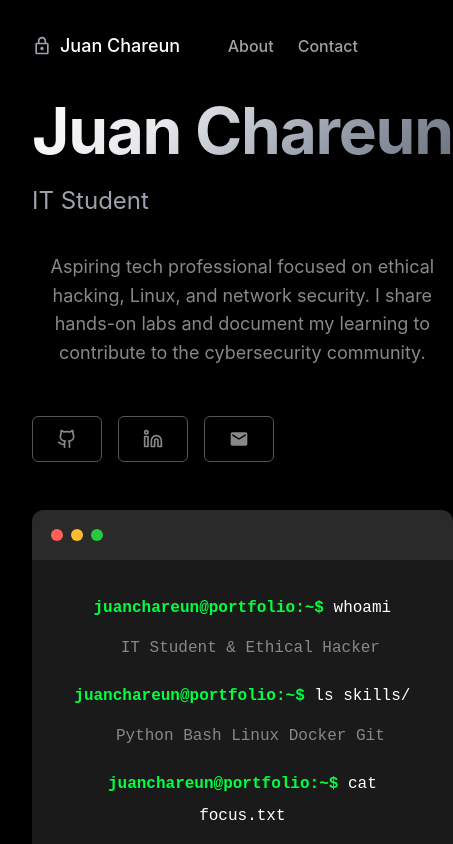
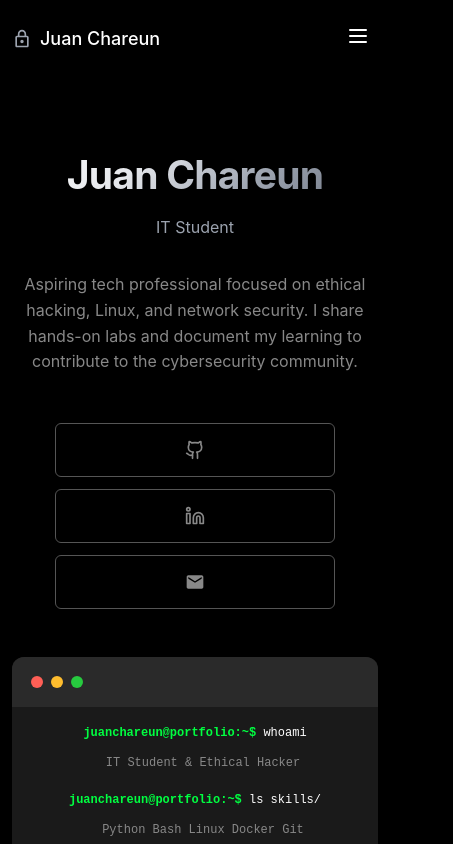
Before and after one commit to juanchareun/Portfolio, a React (Create React App) app: page / in a window 390 px wide. Shown: the top 844 px of the page, 453 px wide, since content can reach past the window. Built offline with nearby package versions, Linux system fonts and the light colour scheme.

Commit message:
Add mobile navigation and responsive improvements - Enhanced mobile UX with hamburger menu, touch-friendly design, and fixed hero positioning

```diff
--- a/src/App.css
+++ b/src/App.css
@@ -15,6 +15,11 @@ body {
   color: #ffffff;
   line-height: 1.6;
   overflow-x: hidden;
+}
+
+/* Prevent body scroll when mobile menu is open */
+body.menu-open {
+  overflow: hidden;
 }
 
 .app {
@@ -88,6 +93,66 @@ body {
   color: #9ca3af;
 }
 
+/* Mobile Navigation */
+.mobile-menu-toggle {
+  display: none;
+  background: none;
+  border: none;
+  color: #ffffff;
+  font-size: 1.5rem;
+  cursor: pointer;
+  padding: 0.5rem;
+  border-radius: 4px;
+  transition: background-color 0.3s ease;
+}
+
+.mobile-menu-toggle:hover {
+  background-color: rgba(255, 255, 255, 0.1);
+}
+
+.mobile-nav {
+  position: fixed;
+  top: 100%;
+  left: 0;
+  width: 100%;
+  background: rgba(0, 0, 0, 0.98);
+  backdrop-filter: blur(20px);
+  border-top: 1px solid #333;
+  display: flex;
+  flex-direction: column;
+  padding: 2rem;
+  gap: 1.5rem;
+  transform: translateY(-100%);
+  transition: transform 0.3s ease;
+  opacity: 0;
+  visibility: hidden;
+  z-index: 99;
+}
+
+.mobile-nav.active {
+  transform: translateY(0);
+  opacity: 1;
+  visibility: visible;
+}
+
+.mobile-nav-link {
+  color: #ffffff;
+  text-decoration: none;
+  font-weight: 500;
+  font-size: 1.125rem;
+  padding: 1rem;
+  border-radius: 8px;
+  transition: all 0.3s ease;
+  text-align: center;
+  border: 1px solid transparent;
+}
+
+.mobile-nav-link:hover {
+  color: #9ca3af;
+  background-color: rgba(255, 255, 255, 0.05);
+  border-color: #333;
+}
+
 /* Hero Section */
 .hero {
   min-height: 100vh;
@@ -128,7 +193,8 @@ body {
   -webkit-text-fill-color: transparent;
   text-align: left;
   width: 100%;
-  white-space: nowrap;
+  white-space: normal;
+  word-break: break-word;
   font-family: -apple-system, BlinkMacSystemFont, 'Segoe UI', 'Roboto', 'Inter', sans-serif;
   letter-spacing: -0.02em;
 }
@@ -440,6 +506,28 @@ body {
 
 /* Responsive Design */
 @media (max-width: 768px) {
+  .navbar {
+    padding: 1rem 0;
+  }
+
+  .nav-container {
+    padding: 0 1rem;
+  }
+
+  .nav-links {
+    display: none;
+  }
+
+  .mobile-menu-toggle {
+    display: block;
+  }
+
+  .hero {
+    padding: 2rem 1rem;
+    padding-top: 8rem;
+    min-height: 100vh;
+  }
+
   .hero-container {
     grid-template-columns: 1fr;
     gap: 3rem;
@@ -448,33 +536,180 @@ body {
 
   .hero-content {
     max-width: 100%;
+    margin-left: 0;
+    align-items: center;
+    margin-top: 2rem;
   }
 
-  .nav-links {
-    gap: 1.5rem;
+  .hero-name {
+    font-size: clamp(2.5rem, 8vw, 4rem);
+    text-align: center;
+    white-space: normal;
+    word-break: break-word;
+    hyphens: auto;
+    line-height: 1.1;
+    margin-top: 1.5rem;
+    margin-bottom: 1rem;
+  }
+
+  .hero-subtitle {
+    text-align: center;
+  }
+
+  .hero-description {
+    text-align: center;
+    max-width: 100%;
   }
 
   .hero-buttons {
     justify-content: center;
+    flex-wrap: wrap;
+    gap: 0.75rem;
+  }
+
+  .hero-button {
+    padding: 0.75rem 1.5rem;
+    font-size: 0.875rem;
+    min-height: 44px;
+  }
+
+  .terminal-mockup {
+    max-width: 100%;
+    margin: 0 auto;
+    min-height: 350px;
+  }
+
+  .terminal-content {
+    padding: 1.5rem;
+    font-size: 0.875rem;
+    line-height: 1.8;
+  }
+
+  .about {
+    padding: 6rem 1rem;
+  }
+
+  .about-card {
+    padding: 2rem;
+    margin: 0;
+  }
+
+  .contact {
+    padding: 6rem 1rem;
   }
 
   .contact-buttons {
     flex-direction: column;
     align-items: center;
+    gap: 1rem;
+  }
+
+  .contact-button {
+    width: 100%;
+    max-width: 280px;
+    text-align: center;
+    min-height: 44px;
+    padding: 1rem 2rem;
+  }
+
+  .footer {
+    padding: 2rem 1rem;
   }
 
   .footer-container {
     flex-direction: column;
-    gap: 1rem;
+    gap: 1.5rem;
     text-align: center;
+    padding: 0;
   }
 
   .footer-links {
     justify-content: center;
+    flex-wrap: wrap;
+    gap: 1.5rem;
+  }
+
+  .scroll-indicator {
+    bottom: 1rem;
+  }
+}
+
+/* Small mobile devices */
+@media (max-width: 480px) {
+  .nav-container {
+    padding: 0 0.75rem;
+  }
+
+  .hero {
+    padding: 1.5rem 0.75rem;
+    padding-top: 6rem;
+    min-height: 100vh;
+  }
+
+  .hero-name {
+    font-size: clamp(2rem, 10vw, 3rem);
+    white-space: normal;
+    word-break: break-word;
+    hyphens: auto;
+    line-height: 1.2;
+    max-width: 100%;
+  }
+
+  .hero-subtitle {
+    font-size: clamp(1rem, 4vw, 1.5rem);
+  }
+
+  .hero-description {
+    font-size: 1rem;
+    padding: 0 0.5rem;
+  }
+
+  .hero-buttons {
+    flex-direction: column;
+    width: 100%;
+    max-width: 280px;
+    margin: 0 auto;
+  }
+
+  .hero-button {
+    width: 100%;
+    min-height: 48px;
+    padding: 1rem;
+    font-size: 1rem;
+  }
+
+  .terminal-mockup {
+    min-height: 300px;
+  }
+
+  .terminal-content {
+    padding: 1rem;
+    font-size: 0.75rem;
+    line-height: 1.8;
   }
 
   .about-card {
-    padding: 2rem;
+    padding: 1.5rem;
+  }
+
+  .contact-title {
+    font-size: clamp(1.5rem, 6vw, 2.5rem);
+    padding: 0 0.5rem;
+  }
+
+  .contact-description {
+    font-size: 1rem;
+    padding: 0 0.5rem;
+  }
+
+  .mobile-nav {
+    padding: 1.5rem;
+  }
+
+  .mobile-nav-link {
+    font-size: 1rem;
+    padding: 1.25rem;
+    min-height: 48px;
   }
 }
 /* Scroll Indicator */
--- a/src/App.tsx
+++ b/src/App.tsx
@@ -1,8 +1,32 @@
-import React from 'react';
-import { Github, Linkedin, ChevronDown } from 'lucide-react';
+import React, { useState, useEffect } from 'react';
+import { Github, Linkedin, ChevronDown, Menu, X } from 'lucide-react';
 import './App.css';
 
 function App() {
+  const [isMenuOpen, setIsMenuOpen] = useState(false);
+
+  const toggleMenu = () => {
+    setIsMenuOpen(!isMenuOpen);
+  };
+
+  const closeMenu = () => {
+    setIsMenuOpen(false);
+  };
+
+  // Handle body scroll when menu is open
+  useEffect(() => {
+    if (isMenuOpen) {
+      document.body.classList.add('menu-open');
+    } else {
+      document.body.classList.remove('menu-open');
+    }
+
+    // Cleanup on unmount
+    return () => {
+      document.body.classList.remove('menu-open');
+    };
+  }, [isMenuOpen]);
+
   return (
     <div className="app">
       {/* Navigation */}
@@ -14,9 +38,22 @@ function App() {
             </svg>
             <span className="logo-text">Juan Chareun</span>
           </a>
+
+          {/* Desktop Navigation */}
           <div className="nav-links">
             <a href="#about" className="nav-link">About</a>
             <a href="#contact" className="nav-link">Contact</a>
+          </div>
+
+          {/* Mobile Menu Toggle */}
+          <button className="mobile-menu-toggle" onClick={toggleMenu} aria-label="Toggle menu">
+            {isMenuOpen ? <X size={24} /> : <Menu size={24} />}
+          </button>
+
+          {/* Mobile Navigation */}
+          <div className={`mobile-nav ${isMenuOpen ? 'active' : ''}`}>
+            <a href="#about" className="mobile-nav-link" onClick={closeMenu}>About</a>
+            <a href="#contact" className="mobile-nav-link" onClick={closeMenu}>Contact</a>
           </div>
         </div>
       </nav>
```
